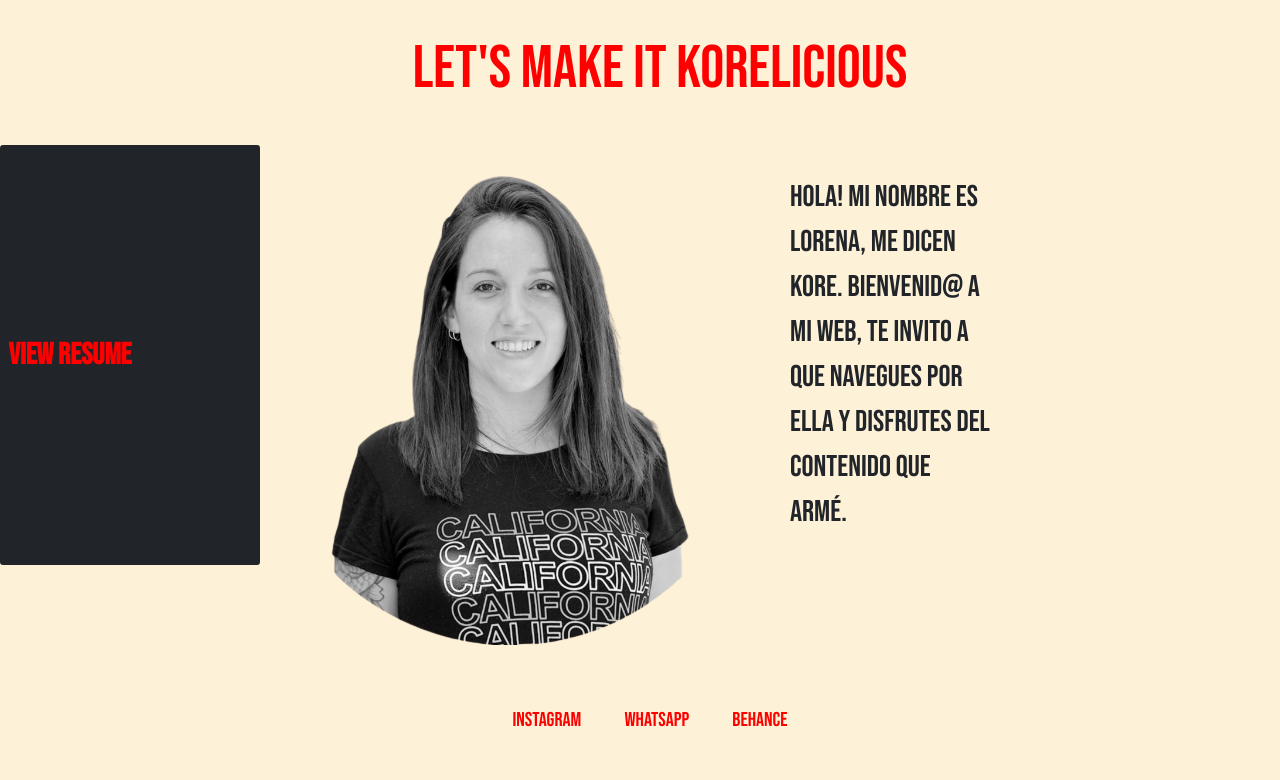
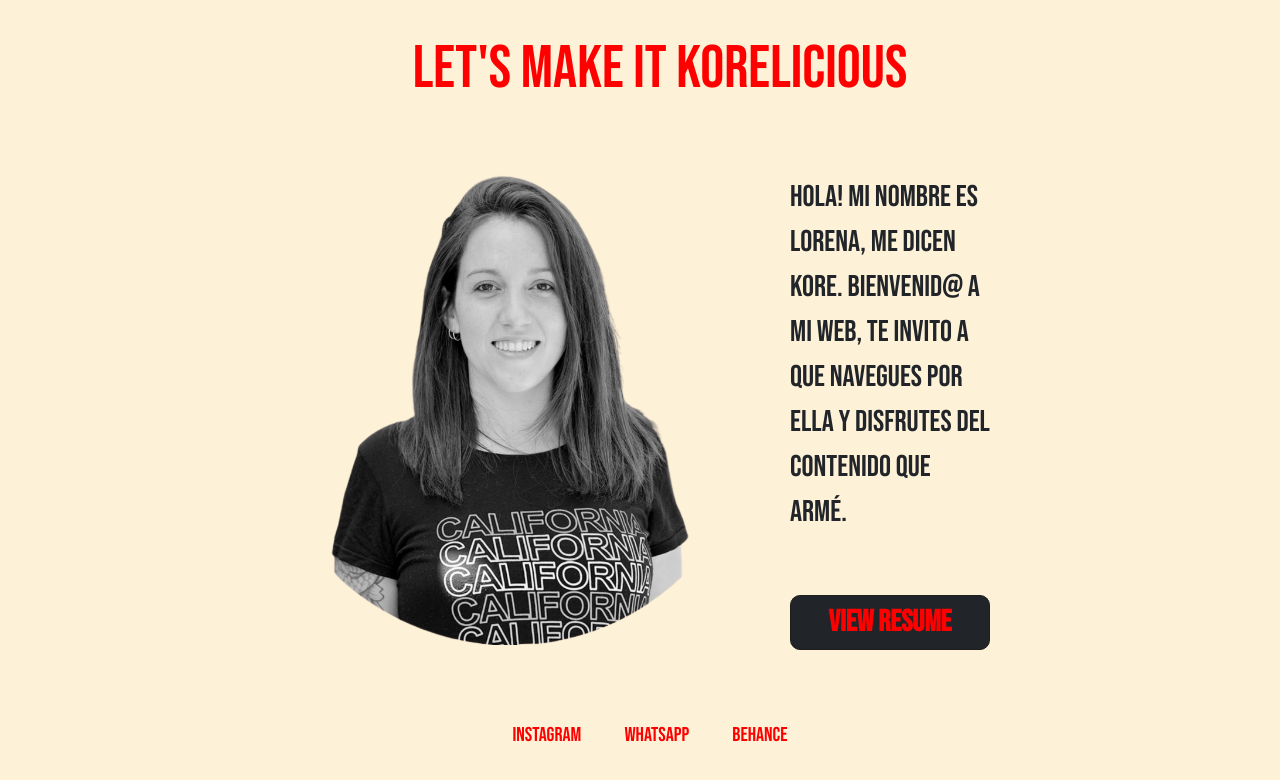
Before and after one commit to korelicious/portfolio, a plain HTML site: page index.html in a window 1280 px wide. Shown: the part 92-872 px from the top of the page. Drawn offline with nearby package versions, Linux system fonts and the light colour scheme; files whose address does not match are found by name.

Commit message:
boton cv modificado con bootstrap

```diff
--- a/styles/style.css
+++ b/styles/style.css
@@ -123,27 +123,33 @@ p.description{
 
 }
 
-button{
+button.btn-dark{
+    grid-area: cv;
+    border-radius: 10px;
+    border-color: #1e1e1e;
+    margin: 30px;
+}
 
+button.btn-dark:hover{
+    background-color:#ff0000;
+    border-color: #ff0000;
 }
 
 
 a.cv{
     grid-area: cv;
     display: grid;
-    justify-content: start;
-    align-items: flex-start;
+    justify-content: center;
+    align-items: center;
     font-family: 'Bebas Neue', cursive;
     font-size: 3rem;
     /* margin: 3rem; */
     color: #ff0000;
     font-weight: 900;
     text-decoration: none;
-    transition: font-size 1s;
 }
 
 a.cv:hover{
-    font-size: 3.5rem;
     color: #1e1e1e;
 }
 
```
